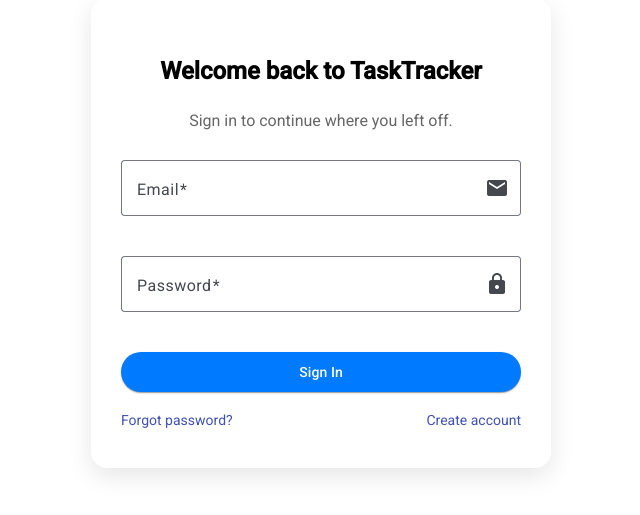
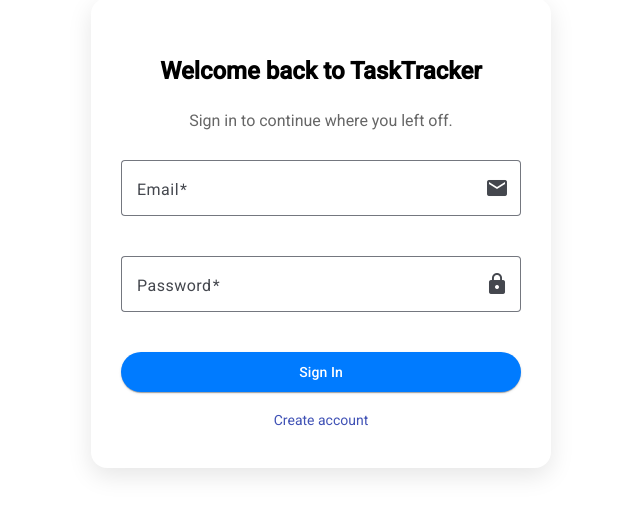
Before and after one commit to Esakkimuthu-A/Task-tracker, an Angular app: page /login in a window 1280 px wide. Shown: the part 167-682 px from the top of the page, without its empty margins (319-959 px from the left). Built offline with nearby package versions, Linux system fonts and the light colour scheme.

Commit message:
lgin issue fixing

```diff
--- a/src/app/core/components/create-account/create-account.component.html
+++ b/src/app/core/components/create-account/create-account.component.html
@@ -3,13 +3,13 @@
   <div class="container">
     <div class="form-container">
       <h2>Sign up</h2>
-      <button class="google-signup-button" (click)="signUpWithGoogle()">
+      <!-- <button class="google-signup-button" (click)="signUpWithGoogle()">
         <div class="google-icon-wrapper">
           <img src="https://www.svgrepo.com/show/475656/google-color.svg" alt="Google" />
         </div>
         <span>Sign up with Google</span>
       </button>
-      <p class="or-content">OR</p>
+      <p class="or-content">OR</p> -->
       <form [formGroup]="signUpForm">
         <mat-form-field appearance="outline" style="margin-bottom: 15px;">
           <mat-label>Your Name</mat-label>
--- a/src/app/core/components/login/login.component.html
+++ b/src/app/core/components/login/login.component.html
@@ -31,7 +31,7 @@
         }
         </button>
       <div class="links">
-        <a href="#">Forgot password?</a>
+        <!-- <a href="#">Forgot password?</a> -->
         <a href="new-account">Create account</a>
       </div>
     </form>
--- a/src/app/core/components/login/login.component.scss
+++ b/src/app/core/components/login/login.component.scss
@@ -42,7 +42,8 @@
 
 .links {
   display: flex;
-  justify-content: space-between;
+  // justify-content: space-between;
+  justify-content: center;
   font-size: 14px;
   margin-top: 20px;
 }
```
